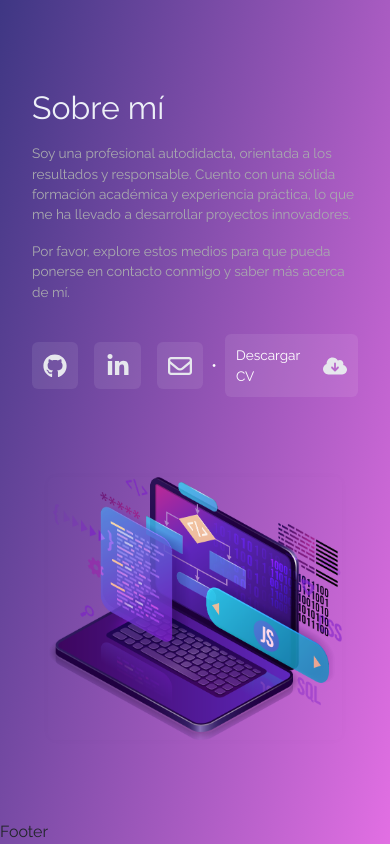
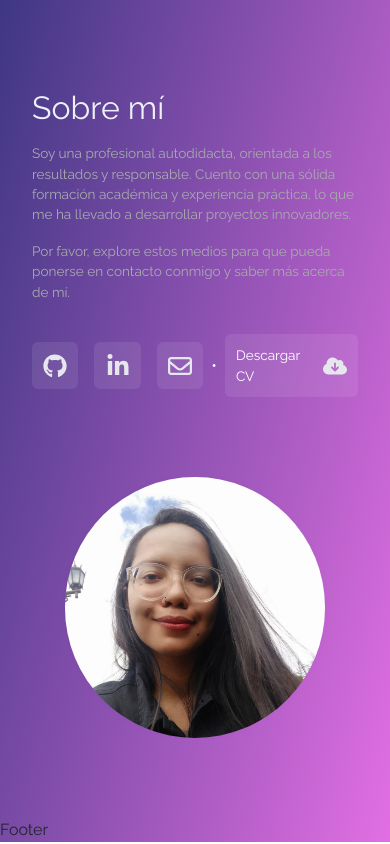
Before and after one commit to svalentinaog/portfolio-svalentinaog, a React (Vite) app: page / in a window 390 px wide. Shown: the part 713-1557 px from the top of the page. Built offline with nearby package versions, Linux system fonts and the light colour scheme; a web font is replaced by a local one.

Commit message:
Responsive

```diff
--- a/src/components/AboutMe.tsx
+++ b/src/components/AboutMe.tsx
@@ -31,9 +31,8 @@ export default function AboutMe() {
 
     return (
         <div className="container-aboutme">
-
             <div className="photo-aboutme">
-                <img className='custom-photo' src="images/developer.png" alt="about" />
+                <img className='custom-photo' src="images/photo.jpg" alt="about" />
             </div>
 
             <div className="text-content-aboutme">
@@ -43,7 +42,6 @@ export default function AboutMe() {
                     <p>{lg("aboutme2")}</p>
                     <p>{lg("aboutme3")}</p>
                 </div>
-
 
                 <div className="my-info-container">
                     <div className='social-media-container'>
@@ -88,10 +86,8 @@ export default function AboutMe() {
                             </span>
                         </p>
                     </div>
-
                 </div>
             </div>
-
         </div>
     );
 }
--- a/src/styles/pages/_aboutme.scss
+++ b/src/styles/pages/_aboutme.scss
@@ -42,18 +42,18 @@
 
 .photo-aboutme {
   width: 100%;
-  max-width: calc(50% - 2rem);
-  margin-top: 5rem;
+  margin: 0;
   display: flex;
   align-items: center;
   justify-content: flex-start;
+  overflow: hidden;
+  max-width: 50%;
 
   img {
     width: 100%;
-    height: 100%;
-    // max-width: 500px;
-    max-width: 90%;
-    border-radius: 0.45rem !important;
+    height: auto;
+    max-width: 80%;
+    border-radius: 50%;
     box-shadow: 0 0 10px rgba(0, 0, 0, 0.02);
   }
 }
```
Also changed, not shown: public/images/image.jpg (deleted), public/images/photo.jpg (added).
